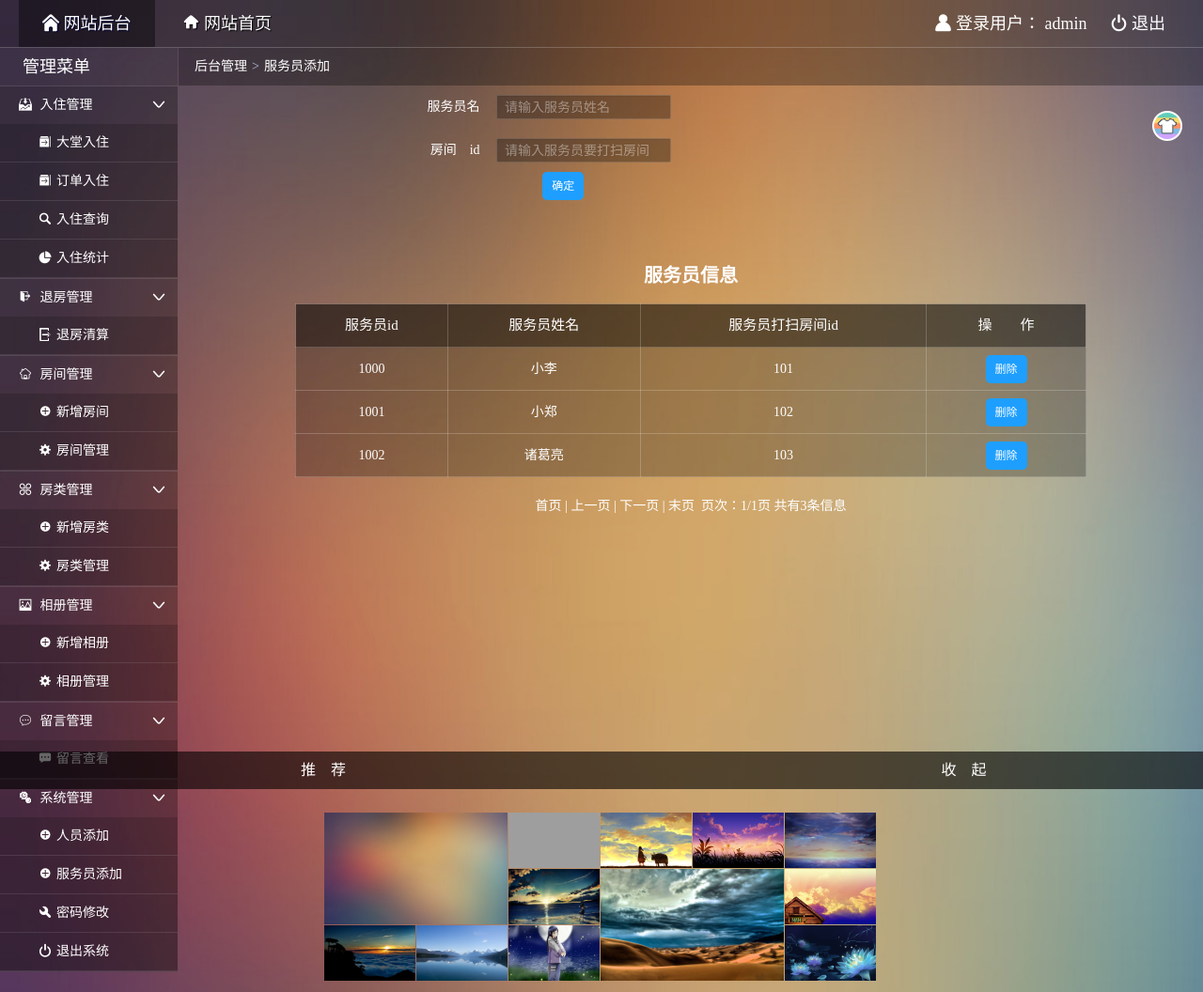
After one commit to itszqqqq/hotelmanage, a PHP site: page /admin/admin_adds.php in a window 1280 px wide. The commit adds this page. Shown: the whole page at 94% size. Run offline with PHP 8.4, Linux system fonts and the light colour scheme; a user stored in the database is signed in; data comes from the database, SQL or seed files in the repository; grey boxes are pictures that could not be loaded.

Commit message:
修改了表结构，将订单表分解，使之减少数据冗余和插入异常，新增服务员表，新增服务员的增删功能

```diff
--- a/admin/admin_addo.php
+++ b/admin/admin_addo.php
@@ -66,7 +66,7 @@
             <?php
             require("../dbconnect.php");
             $pagesize = 10;
-            $sql = "select a.orderid,a.roomid,a.cardid,a.entertime,a.days,b.typeid,b.typename,a.linkman,a.phone,a.messages,a.ostatus,a.oremarks,b.price,a.monetary from orders a, roomtype b where a.typeid=b.typeid and a.ostatus='是' and a.oremarks='否'";
+            $sql = "select * from order_query";
             $rs = mysqli_query($db_link, $sql);
             $recordcount = mysqli_num_rows($rs);
             if ($recordcount == 0) {
@@ -83,7 +83,7 @@
               $pageno = $pagecount;
             }
             $startno = ($pageno - 1) * $pagesize;
-            $sql = "select a.orderid,a.roomid,a.cardid,a.entertime,a.days,b.typeid,b.typename,a.linkman,a.phone,a.messages,a.ostatus,a.oremarks,b.price,a.monetary from orders a, roomtype b where a.typeid=b.typeid and a.ostatus='是' and a.oremarks='否' order by a.roomid asc limit $startno,$pagesize";
+            $sql = "select * from order_query order by a.roomid asc limit $startno,$pagesize";
 
             $rs = mysqli_query($db_link, $sql);
             if (!$rs) {
--- /dev/null
+++ b/admin/admin_adds.php
@@ -0,0 +1,141 @@
+<!doctype html>
+<html>
+<head>
+  <meta charset="UTF-8">
+  <title>宾馆后台管理</title>
+  <link rel="stylesheet" type="text/css" href="css/common.css"/>
+  <link rel="stylesheet" type="text/css" href="css/main.css"/>
+
+</head>
+
+<body>
+  <div class="topbar-wrap white">
+    <div class="topbar-inner clearfix">
+      <div class="topbar-logo-wrap clearfix">
+        <ul class="navbar-list clearfix">
+          <li><a class="on" href="admin_index.php"><i class="icon-font">&#xe622;</i> 网站后台</a></li>
+          <li><a href="../index.php" target="_blank"><i class="icon-font">&#xe681;</i> 网站首页</a></li>
+        </ul>
+      </div>
+      <div class="top-info-wrap">
+        <ul class="top-info-list clearfix">
+          <li><i class="icon-font">&#xe607;</i> 登录用户：
+            <?php
+            session_start();
+            if($_SESSION["aname"]){
+              echo $_SESSION["aname"];
+            }else{
+              header("location:index.php");
+              exit;
+            }
+            ?>
+            </li>
+          <li><a href="admin_logout.php"><i class="icon-font">&#xe638;</i> 退出</a></li>
+        </ul>
+      </div>
+    </div>
+  </div>
+  <div class="container clearfix">
+    <?php
+    require("leftArea.html");
+    ?>
+    <!--/sidebar-->
+    <div class="main-wrap">
+      <div class="crumb-wrap">
+        <div class="crumb-list"><i class="icon-font"></i><a href="admin_index.php">后台管理</a><span class="crumb-step">&gt;</span><span class="crumb-name">服务员添加</span></div>
+      </div>
+
+      <div class="result-wrap">
+        <form action="insert.php" id="renpassword" method="post">
+          <div class="result-content">
+          <ul class="order">
+            <li>
+              <label for="name">服务员名&emsp;</label>
+              <input placeholder="请输入服务员姓名" type="text" id='name' name='name' size="20" required>
+            </li>
+            <li>
+              <label for="password">房间&emsp;id&emsp;</label>
+              <input name="roomid" placeholder="请输入服务员要打扫房间" type="text"  required id="roomid" size="20">
+            </li>
+              <input type="hidden" name='action' value='inserts'>
+              <input class="td_bg tj"  type="submit" name="submit" id='submit' value="确定">
+            </li>
+          </ul>
+          </div>
+        </form>
+      </div>
+      <div class="search-wrap gl">服务员信息</div>
+      <div class="result-wrap">
+        <div class="result-content">
+          <table class="result-tab" width="80%" align="center">
+            <tr>
+              <th class="tc">服务员id</th>
+              <th class="tc">服务员姓名</th>
+              <th class="tc">服务员打扫房间id</th>
+              <th class="tc">操&emsp;&emsp;作</th>
+            </tr>
+            <?php
+              require("../dbconnect.php");
+              $pagesize = 10;
+              $sql = "select * from server";
+              $rs=mysqli_query($db_link,$sql);
+              $recordcount=mysqli_num_rows($rs);
+              $pagecount=($recordcount-1)/$pagesize+1;
+              $pagecount=(int)$pagecount;
+              $pageno=@$_GET["pageno"];
+              if($pageno=="")
+              {
+                  $pageno=1;
+              }
+              if($pageno>$pagecount)
+              {
+                  $pageno=$pagecount;
+              }
+              $startno=($pageno-1)*$pagesize;
+              $sql="select * from server order by serverid asc limit $startno,$pagesize";
+              $rs=mysqli_query($db_link,$sql);
+              while($rows=mysqli_fetch_assoc($rs))
+              {
+                ?>
+                <tr>
+                <td class='tc'><?php echo $rows["serverid"] ?></td>
+                <td class='tc'><?php echo $rows["servername"] ?></td>
+                <td class='tc'><?php echo $rows["roomid"] ?></td>
+                <td class='tc'>
+                <a href='delete.php?serverid=<?php echo $rows["serverid"] ?>'  class='link-update'>删除</a>
+                </td>
+
+                </tr>
+
+           <?php } ?>
+          </table>
+       <div class="list-page">
+      <?php
+        if($pageno==1)
+        {
+          if($recordcount>$pagesize){
+            echo "首页 | 上一页 | <a href='?pageno=".($pageno+1)."'>下一页</a> | <a href='?pageno=".$pagecount."'>末页</a>";
+          }else{
+            echo "首页 | 上一页 | 下一页 | 末页";
+          }
+
+        }
+        else if($pageno==$pagecount)
+        {
+          echo "<a href='?pageno=1'>首页</a> | <a href='?pageno=".($pageno-1)."'>上一页</a> | 下一页 | 末页";
+        }
+        else
+        {
+          echo "<a href='?pageno=1'>首页</a> | <a href='?pageno=".($pageno-1)."'>上一页</a> | <a href='?pageno=".($pageno+1)."'>下一页</a> | <a href='?pageno=".$pagecount."'>末页</a>";
+        }
+
+        echo "&nbsp;&nbsp;页次：".$pageno."/".$pagecount."页&nbsp;共有".$recordcount."条信息";
+      ?>
+      </div>
+      </div>
+    </div>
+    <!--/main-->
+  </div>
+
+</body>
+</html>
--- a/admin/admin_counto.php
+++ b/admin/admin_counto.php
@@ -118,7 +118,7 @@
             <?php
               require("../dbconnect.php");
               $pagesize = 10;
-              $sql = "select a.orderid,a.roomid,a.cardid,a.entertime,a.days,b.typeid,b.typename,a.linkman,a.phone,a.messages,a.monetary,a.ostatus,a.oremarks,b.price from record a,roomtype b where a.typeid=b.typeid ";
+              $sql = "select * from order_history_query";
               $rs=mysqli_query($db_link,$sql);
               if(!$rs)
               {
@@ -138,7 +138,7 @@
                   $pageno=$pagecount;
               }
               $startno=($pageno-1)*$pagesize;
-              $sql="select a.orderid,a.roomid,a.cardid,a.entertime,a.days,b.typeid,b.typename,a.linkman,a.phone,a.messages,a.monetary,a.ostatus,a.oremarks,b.price from record a,roomtype b where a.typeid=b.typeid order by orderid asc limit $startno,$pagesize";
+              $sql="select * from order_history_query order by orderid asc limit $startno,$pagesize";
               $rs=mysqli_query($db_link,$sql);
               if(!$rs)
               {
--- a/admin/admin_queryo.php
+++ b/admin/admin_queryo.php
@@ -94,9 +94,7 @@
               echo "无满足条件的记录，请继续查询！";
               exit;
             } else {
-              $sql = "SELECT a.orderid, a.roomid, a.cardid, a.entertime, a.days, b.typeid, b.typename, a.linkman, a.phone, a.messages, a.monetary, a.ostatus, a.oremarks, b.price
-            FROM orders a, roomtype b
-            WHERE a.typeid = b.typeid AND a.$searchType LIKE ('%$keywords%')";
+              $sql = "select * from order_admin_query where order_admin_query.$searchType LIKE ('%$keywords%')";
 
               $rs = mysqli_query($db_link, $sql);
 
--- a/admin/leftArea.html
+++ b/admin/leftArea.html
@@ -50,6 +50,7 @@
             <a class="actives" href="javascript:;"><i class="icon-font">&#xe64b;</i> 系统管理<i class="icon-font icon">&#xe62e;</i></a>
             <ul class="sub-menu">
               <li><a href="admin_addr.php"><i class="icon-font">&#xe620;</i>人员添加</a></li>
+              <li><a href="admin_adds.php"><i class="icon-font">&#xe620;</i>服务员添加</a></li>
               <li><a href="admin_chpwd.php"><i class="icon-font">&#xe69f;</i>密码修改</a></li>
               <li><a href="admin_logout.php"><i class="icon-font">&#xe638;</i>退出系统</a></li>
             </ul>
--- a/admin/update.php
+++ b/admin/update.php
@@ -17,7 +17,7 @@
   if(@$_GET["crid"])
   {
     //将订单信息移到record表,表设置的是自增，移入的时候和record的主键重复冲突，导致失败,所以订单流水设置为时间戳
-    $sql1 = "insert into record(orderid,roomid,cardid,entertime,days,typeid,linkman,phone,ostatus,oremarks,monetary,messages) select * from orders where orderid='".$_GET["orderid"]."'";
+    $sql1 = "insert into record(orderid,roomid,cardid,entertime,days,typeid,ostatus,oremarks,monetary,messages) select * from orders where orderid='".$_GET["orderid"]."'";
     mysqli_query($db_link,$sql1) or die ("将订单信息移到record表失败");
 
     //删除orders中相应的记录
```
Also changed, not shown: admin/delete.php (+12 -0 lines), admin/insert.php (+14 -0 lines), hotel.sql (+78 -18 lines), insert.php (+12 -9 lines).
